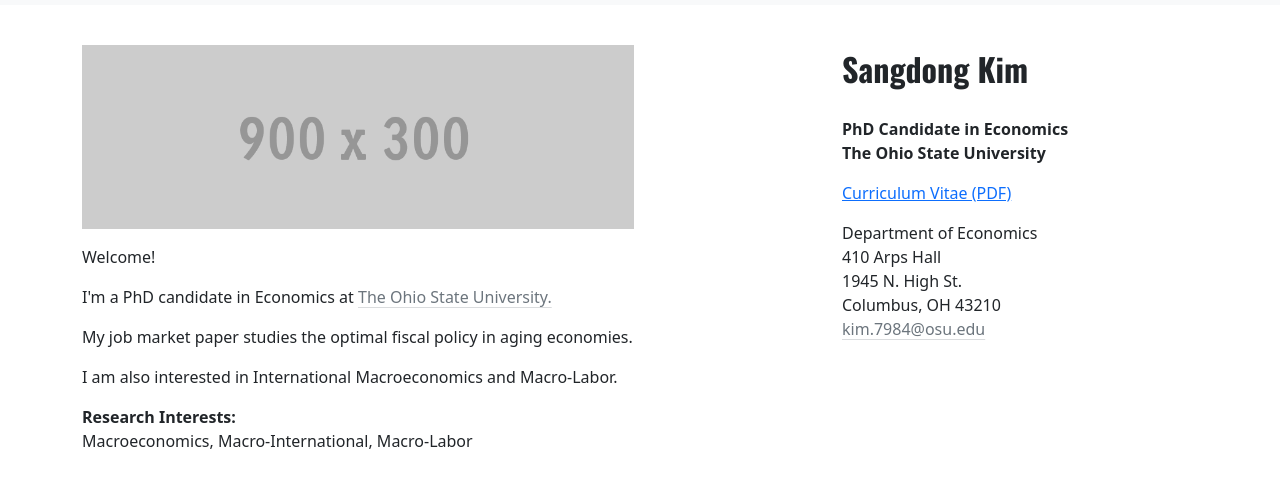
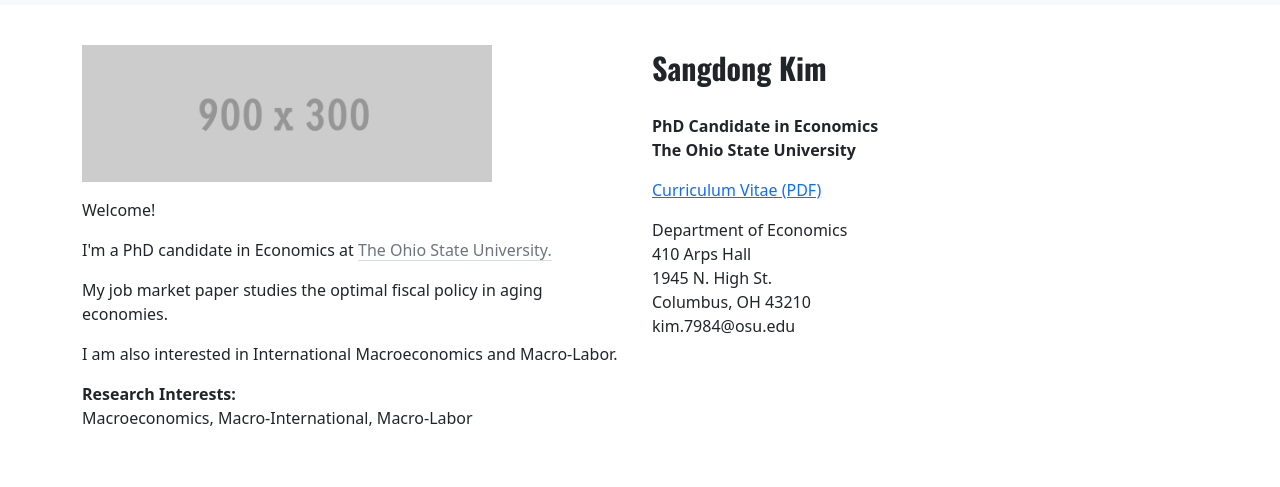
Before and after one commit to sangdongkim505/sangdongkim505.github.io, a plain HTML site: page index.html in a window 1280 px wide. Shown: the part 51-538 px from the top of the page. Drawn offline with nearby package versions, Linux system fonts and the light colour scheme.

Commit message:
Update index.html

```diff
--- a/index.html
+++ b/index.html
@@ -15,7 +15,7 @@
 <nav class="navbar navbar-expand-lg bg-body-tertiary">
   <div class="container-fluid">
     <a class="navbar-brand" href="#">
-      <img src="img/osu.svg" alt="Bootstrap" width="150" height="25">
+      <img src="img/osu.svg" alt="" width="150" height="25">
     </a>
     <button class="navbar-toggler" type="button" data-bs-toggle="collapse" data-bs-target="#navbarNavAltMarkup" aria-controls="navbarNavAltMarkup" aria-expanded="false" aria-label="Toggle navigation">
       <span class="navbar-toggler-icon"></span>
@@ -41,11 +41,13 @@
       <div class="row">
 
           <!-- Entries Column -->
-          <div class="col-md-8" style="height: 40vh;">
+          <div class="col-sm-6" style="height: 40vh;">
 
               <!-- Main Image -->
-              <img class="img-responsive w-75" src="img/photo.gif" alt=" "><br>
-              <p> </p>
+              <img class="img-responsive w-75" src="img/photo.gif" alt=""><br>
+
+              <!-- <div style="margin-top:3%; text-align:justify; font-size: large">                 -->
+              <p>  </p>
               <p>Welcome! </p>
               <p>I'm a PhD candidate in Economics at <a href="https://economics.osu.edu/" class="link-secondary link-offset-2 link-underline-opacity-25 link-underline-opacity-100-hover" target="_blank">The Ohio State University.</a> </p>
               <p> My job market paper studies the optimal fiscal policy in aging economies. </p>
@@ -53,11 +55,12 @@
 
               <p> <b> Research Interests:</b> <br> Macroeconomics, Macro-International, Macro-Labor</p>
 
+              <!-- </div> -->
           </div>
 
           <!-- Contact Info on the Sidebar -->
-          <div class="col-md-4">
-              <div style="font-family: 'Oswald', sans-serif; font-size: 32px;"><b>Sangdong Kim</b></div><br>
+          <div class="col-6">
+              <div style="font-family: 'Oswald', sans-serif; font-size: 30px;"><b>Sangdong Kim</b></div><br>
               <p> <b>PhD Candidate in Economics </b><br>
               <b>The Ohio State University</b><br> </p>
               <p> <a aria-current="page" href="SKim_CV.pdf" target="_blank"> Curriculum Vitae (PDF) </a></p>
@@ -65,7 +68,7 @@
               <p>Department of Economics<br>
               410 Arps Hall <br>
               1945 N. High St. <br>
-              Columbus, OH 43210<br>
+              Columbus, OH 43210<br
               <a href="mailto: kim.7984@buckeyemail.osu.edu" class="link-secondary link-offset-2 link-underline-opacity-25 link-underline-opacity-100-hover" target="_blank"> kim.7984@osu.edu </a>
               </p>
 
```
